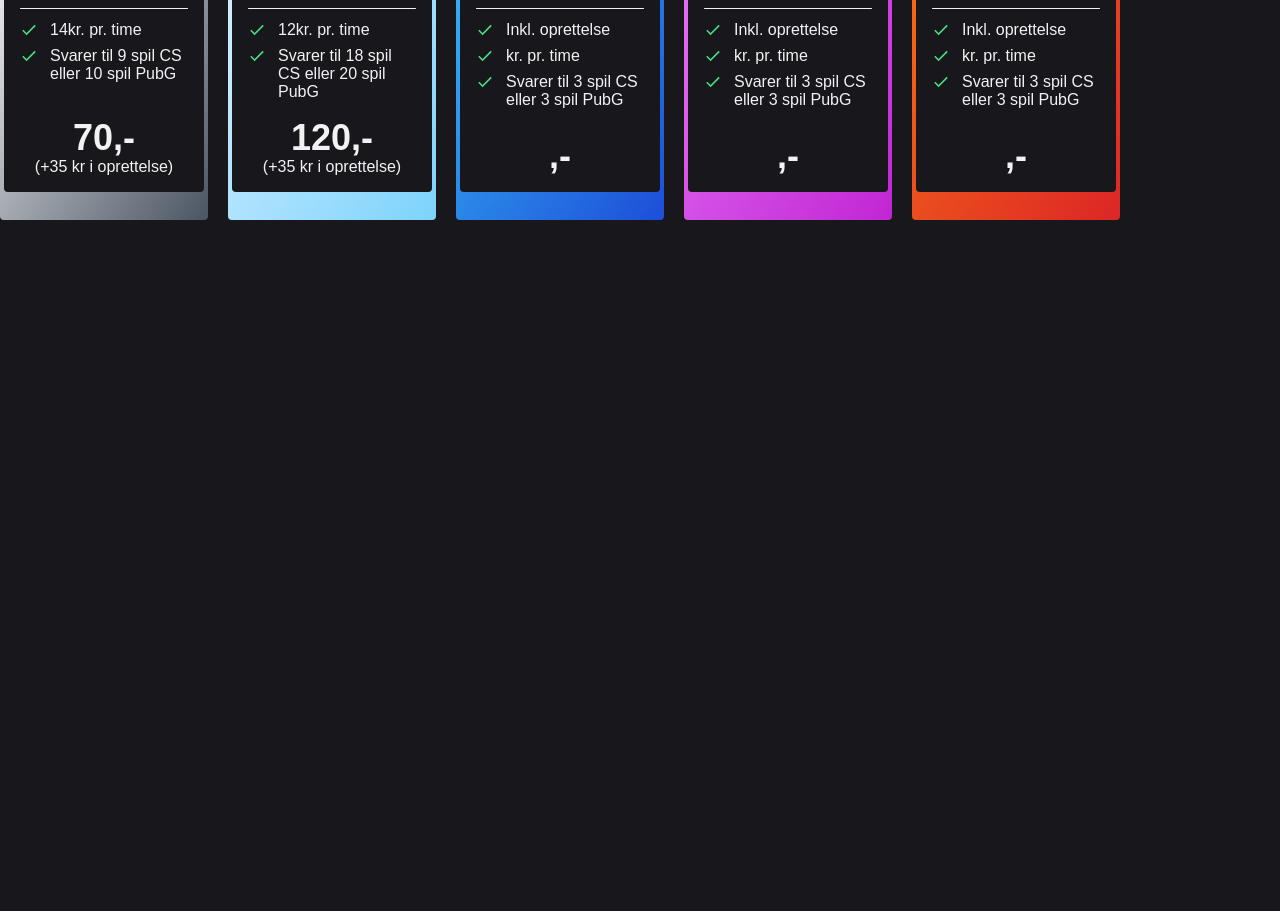
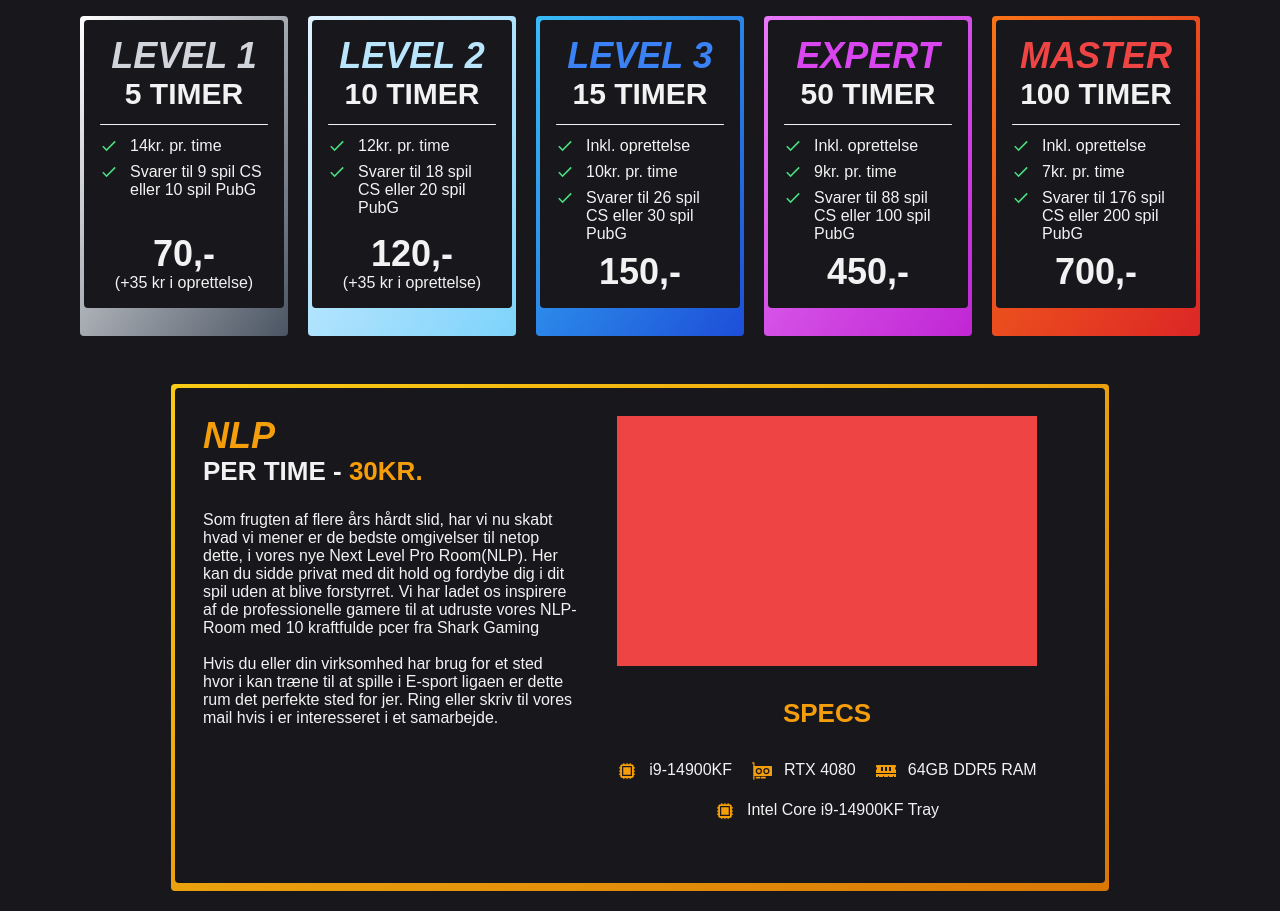
Before and after one commit to TobiasRoland123/next_level, a Next.js app: page / in a window 1280 px wide. Shown: the part 220-1131 px from the top of the page. Before the commit the page ends 800 px from the top, so only its background shows below. Built offline with nearby package versions, Linux system fonts and the light colour scheme.

Commit message:
nlp setup done

```diff
--- a/src/components/Cards/Card.tsx
+++ b/src/components/Cards/Card.tsx
@@ -1,12 +1,16 @@
 import * as React from 'react';
 import { cva, VariantProps } from 'class-variance-authority';
 import { IoIosArrowForward, IoMdCheckmark } from 'react-icons/io';
+import { HiCpuChip } from 'react-icons/hi2';
+import { BsGpuCard } from 'react-icons/bs';
+import { FaMemory } from 'react-icons/fa';
+
 import { AnimatePresence, HTMLMotionProps, motion } from 'framer-motion';
 import { cn } from '../../lib/utils';
 import clsx from 'clsx';
 import { forwardRef, useState } from 'react';
 
-const cardVariants = cva('w-52 h-80 rounded bg-gradient-to-br', {
+const cardVariants = cva('w-52 h-80 rounded bg-gradient-to-br cursor-pointer', {
   variants: {
     variant: {
       level1: 'text-gray-300 from-white to-gray-600',
@@ -14,6 +18,7 @@ const cardVariants = cva('w-52 h-80 rounded bg-gradient-to-br', {
       level3: 'text-blue-500 from-sky-400 to-blue-700',
       expert: 'text-fuchsia-500 from-fuchsia-400 to-fuchsia-600',
       master: 'text-red-500 from-orange-500 to-red-600',
+      nlp: 'text-amber-500 w-[938px] h-[507px] from-yellow-400 to-amber-600',
     },
     size: {
       default: 'px-1 py-1',
@@ -26,6 +31,16 @@ const cardVariants = cva('w-52 h-80 rounded bg-gradient-to-br', {
 });
 
 const InnerBoxVariants = {
+  default: { clipPath: 'polygon(0 0, 100% 0, 100% 100%, 0% 100%)' },
+  hover: {
+    clipPath: [
+      'polygon(0 0, 100% 0, 100% 100%, 0% 100%)',
+      ' polygon(0 0, 100% 0, 100% 94%, 0% 100%)',
+    ],
+  },
+};
+
+const InnerBoxVariantNlp = {
   default: { clipPath: 'polygon(0 0, 100% 0, 100% 100%, 0% 100%)' },
   hover: {
     clipPath: [
@@ -59,17 +74,23 @@ const Card = forwardRef<HTMLDivElement, CardProps>(
     return (
       <AnimatePresence>
         <motion.div
-          className="absolute w-screen h-screen top-0 left-0 bg-black"
-          animate={isHovered ? { opacity: 0.7, zIndex: 20 } : { opacity: 0, zIndex: -1 }}
-        ></motion.div>
-        <motion.div
-          whileHover={{
-            scale: [null, 1.45, 1.4],
+          whileHover={
+            variant !== 'nlp'
+              ? {
+                  scale: [null, 1.45, 1.3],
                   backgroundImage: `linear-gradient(var(--rotate), var(--${variant}Gradient))`,
                   animation: 'spin 1.7s linear infinite',
                   zIndex: 50,
-            boxShadow: `0px 0px 70px 20px var(--${variant}Shadow)`,
-          }}
+                  boxShadow: `0px 0px 70px 30px var(--${variant}Shadow)`,
+                }
+              : {
+                  scale: [null, 1.08, 1.05],
+                  backgroundImage: `linear-gradient(var(--rotate), var(--${variant}Gradient))`,
+                  animation: 'spin 2.7s linear infinite',
+                  zIndex: 50,
+                  boxShadow: `0px 0px 70px 30px var(--${variant}Shadow)`,
+                }
+          }
           onHoverStart={() => setIsHovered(true)}
           onHoverEnd={() => setIsHovered(false)}
           transition={{ duration: 0.25 }}
@@ -77,6 +98,8 @@ const Card = forwardRef<HTMLDivElement, CardProps>(
           className={cardClassName}
           {...props}
         >
+          {variant !== 'nlp' ? (
+            <>
               <motion.div
                 initial="default"
                 animate={isHovered ? 'hover' : 'default'}
@@ -104,7 +127,7 @@ const Card = forwardRef<HTMLDivElement, CardProps>(
                         size="18"
                       />
                       <p className=" text-center text-secondaryCol">
-                    {timeAntal && totalPris && Math.round(totalPris / timeAntal)}kr. pr. time
+                        {timeAntal && totalPris && Math.round(totalPris / timeAntal)}kr. pr. time{' '}
                       </p>
                     </div>
                     <div className="flex flex-row gap-3">
@@ -137,7 +160,83 @@ const Card = forwardRef<HTMLDivElement, CardProps>(
                   className="self-center"
                   size="16"
                 />
+              </motion.div>{' '}
+            </>
+          ) : (
+            <>
+              <motion.div
+                initial="default"
+                animate={isHovered ? 'hover' : 'default'}
+                transition={{ duration: 0.1 }}
+                variants={InnerBoxVariantNlp}
+                className="bg-primaryCol flex justify-between p-7 w-full h-[495px] rounded"
+              >
+                <div className="flex flex-col">
+                  <h2 className={clsx(variant, 'text-4xl')}>{header}</h2>
+                  <h4 className="text-secondaryCol">
+                    Per time - <span className="text-amber-500">{timePris}kr.</span>
+                  </h4>
+                  <p className="text-secondaryCol max-w-prose mt-6">
+                    Som frugten af flere års hårdt slid, har vi nu skabt hvad vi mener er de bedste
+                    omgivelser til netop dette, i vores nye Next Level Pro Room(NLP). Her kan du
+                    sidde privat med dit hold og fordybe dig i dit spil uden at blive forstyrret. Vi
+                    har ladet os inspirere af de professionelle gamere til at udruste vores NLP-Room
+                    med 10 kraftfulde pcer fra Shark Gaming <br />
+                    <br /> Hvis du eller din virksomhed har brug for et sted hvor i kan træne til at
+                    spille i E-sport ligaen er dette rum det perfekte sted for jer. Ring eller skriv
+                    til vores mail hvis i er interesseret i et samarbejde.
+                  </p>
+                </div>
+
+                <div className="flex flex-col gap-8 h-full items-center">
+                  <div className="bg-red-500 min-w-[420px] h-[250px] mx-10 "></div>
+                  <h4>specs</h4>
+                  <div className="flex justify-center flex-wrap gap-5">
+                    <div className="flex gap-3">
+                      <HiCpuChip
+                        className="flex-shrink-0"
+                        size={20}
+                      />
+                      <p className="text-secondaryCol">i9-14900KF</p>
+                    </div>
+                    <div className="flex gap-3">
+                      <BsGpuCard
+                        className="flex-shrink-0"
+                        size={20}
+                      />
+                      <p className="text-secondaryCol">RTX 4080</p>
+                    </div>
+                    <div className="flex gap-3">
+                      <FaMemory
+                        className="flex-shrink-0"
+                        size={20}
+                      />
+                      <p className="text-secondaryCol"> 64GB DDR5 RAM</p>
+                    </div>
+                    <div className="flex gap-3">
+                      <HiCpuChip
+                        className="flex-shrink-0"
+                        size={20}
+                      />
+                      <p className="text-secondaryCol">Intel Core i9-14900KF Tray</p>
+                    </div>
+                  </div>
+                </div>
               </motion.div>
+              <motion.div
+                initial={{ opacity: 0 }}
+                animate={isHovered ? { opacity: 1 } : { opacity: 0 }}
+                transition={{ duration: 0.1 }}
+                className="flex justify-end -mt-5"
+              >
+                <p className="text-secondaryCol uppercase font-bold">Book nu</p>
+                <IoIosArrowForward
+                  className="self-center"
+                  size="16"
+                />
+              </motion.div>{' '}
+            </>
+          )}
         </motion.div>
       </AnimatePresence>
     );
--- a/src/pages/index.tsx
+++ b/src/pages/index.tsx
@@ -3,11 +3,11 @@ import { Card } from '@/components/Cards/Card';
 
 export default function Home() {
   return (
-    <>
+    <div className="m-auto max-w-7xl flex flex-col gap-12 my-5">
       <h1>Hello World</h1>
 
       <Button className="bg-green-500">test button</Button>
-      <div className="flex gap-5">
+      <div className="flex gap-5 m-auto">
         <Card
           variant={'level1'}
           header="Level 1"
@@ -23,19 +23,33 @@ export default function Home() {
         <Card
           variant={'level3'}
           header="Level 3"
+          timeAntal={15}
+          totalPris={150}
           oprettelseInkl
         ></Card>
         <Card
           variant={'expert'}
           header="Expert"
+          timeAntal={50}
+          totalPris={450}
           oprettelseInkl
         ></Card>
         <Card
           variant={'master'}
           header="Master"
+          timeAntal={100}
+          totalPris={700}
           oprettelseInkl
         ></Card>
       </div>
-    </>
+      <div className="m-auto">
+        <Card
+          variant={'nlp'}
+          header="nlp"
+          timePris={30}
+          oprettelseInkl
+        ></Card>
+      </div>
+    </div>
   );
 }
--- a/src/styles/globals.css
+++ b/src/styles/globals.css
@@ -87,12 +87,15 @@ small {
     --level3Gradient: #38bdf8, #1d4ed8;
     --expertGradient: #e879f9, #c026d3;
     --masterGradient: #f97316, #dc2626;
+    --nlpGradient: #ebd720, #ef7300;
+    --rotate: 132deg;
 
     --level1Shadow: rgba(96, 143, 198, 0.39);
     --level2Shadow: rgba(96, 143, 198, 0.39);
     --level3Shadow: rgba(0, 26, 165, 0.39);
     --expertShadow: rgba(152, 0, 165, 0.39);
     --masterShadow: rgba(165, 0, 0, 0.39);
+    --nlpShadow: rgba(165, 82, 0, 0.39);
 
     --background: 255, 8%, 10%, 1;
     --foreground: 0 0% 95%;
```
Also changed, not shown: 1 other file (tests, documents, lock files or other folders). Lines whose indentation alone changed are shown as unchanged.
